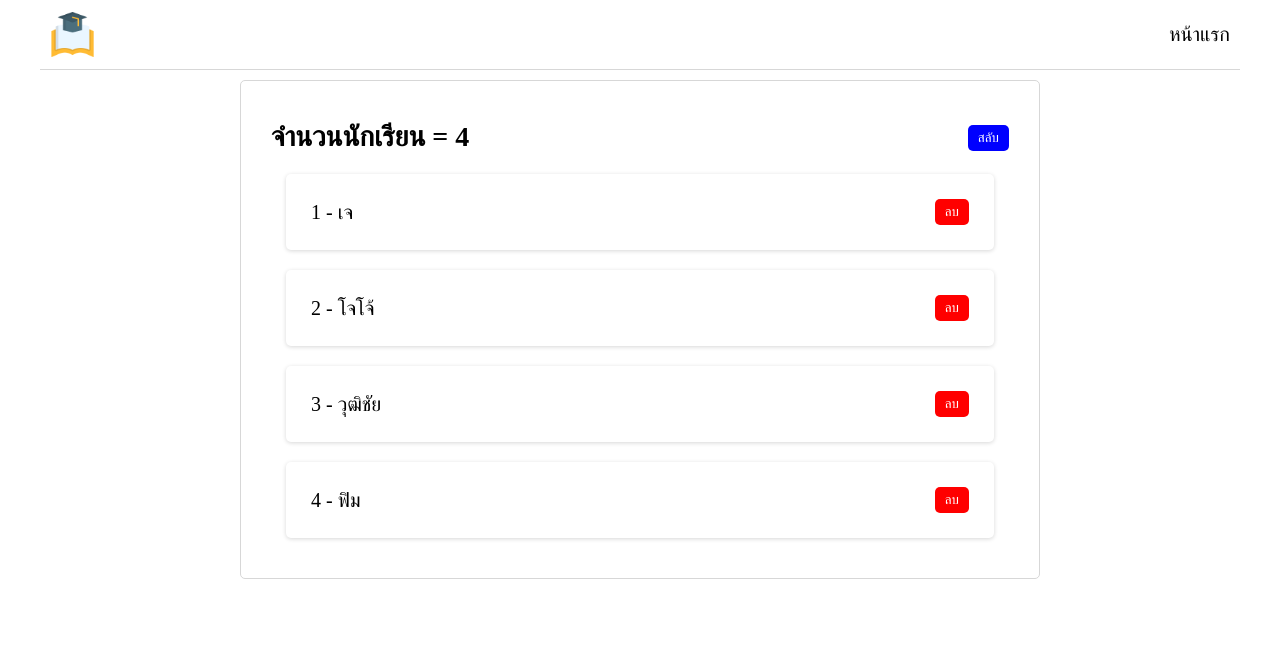
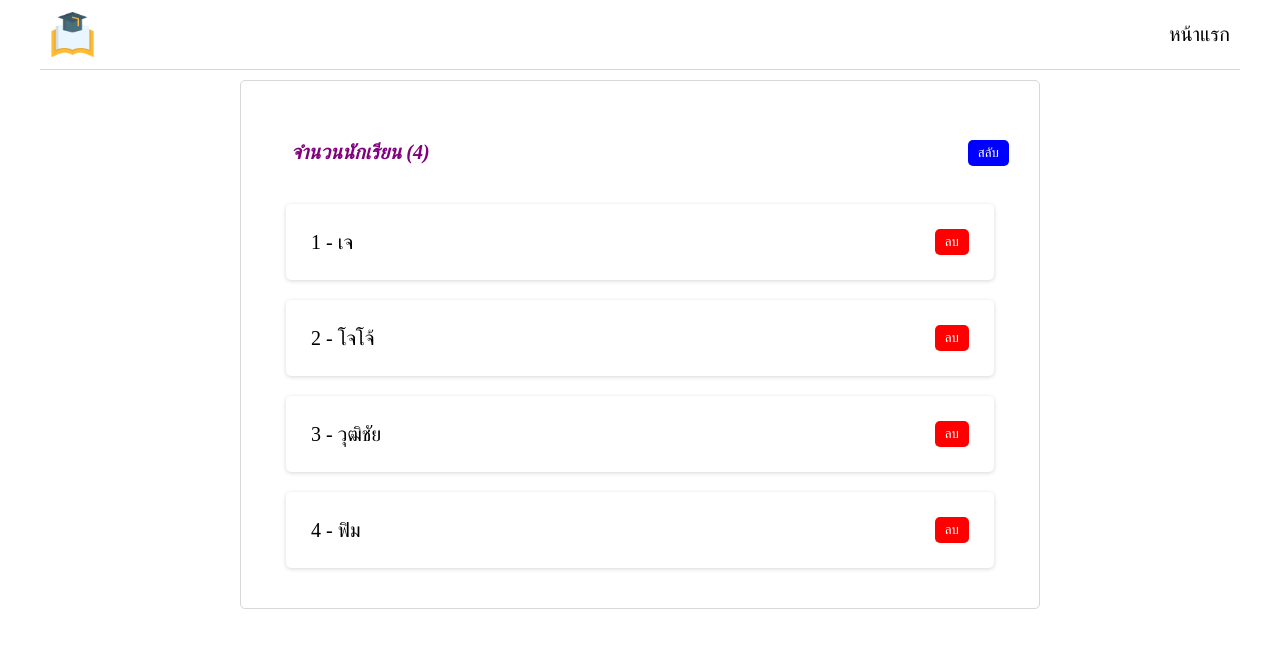
Before and after one commit to jayrboy/basic-react, a React (Create React App) app: page / in a window 1280 px wide. Shown: the top 648 px of the page. Built offline with nearby package versions, Linux system fonts and the light colour scheme.

Commit message:
Add Inline Style CSS
Add Inline Style CSS

```diff
--- a/src/components/StudentList.js
+++ b/src/components/StudentList.js
@@ -12,13 +12,20 @@ export default function StudentList() {
 
   const [show, setShow] = useState(true); //true: แสดงเนื้อหา, false: ซ่อนเนื้อหา
 
+  const myStyle = {
+    color: "purple",
+    fontSize: "20px",
+    padding: "20px",
+    fontStyle: "italic",
+  };
+
   function deleteStudent(id) {
     setStudent(students.filter((item) => item.id !== id));
   }
   return (
     <ul>
       <div className="header">
-        <h1>จำนวนนักเรียน = {students.length}</h1>
+        <h1 style={myStyle}>จำนวนนักเรียน ({students.length})</h1>
         <button onClick={() => setShow(!show)}>สลับ</button>
       </div>
       {show &&
```
